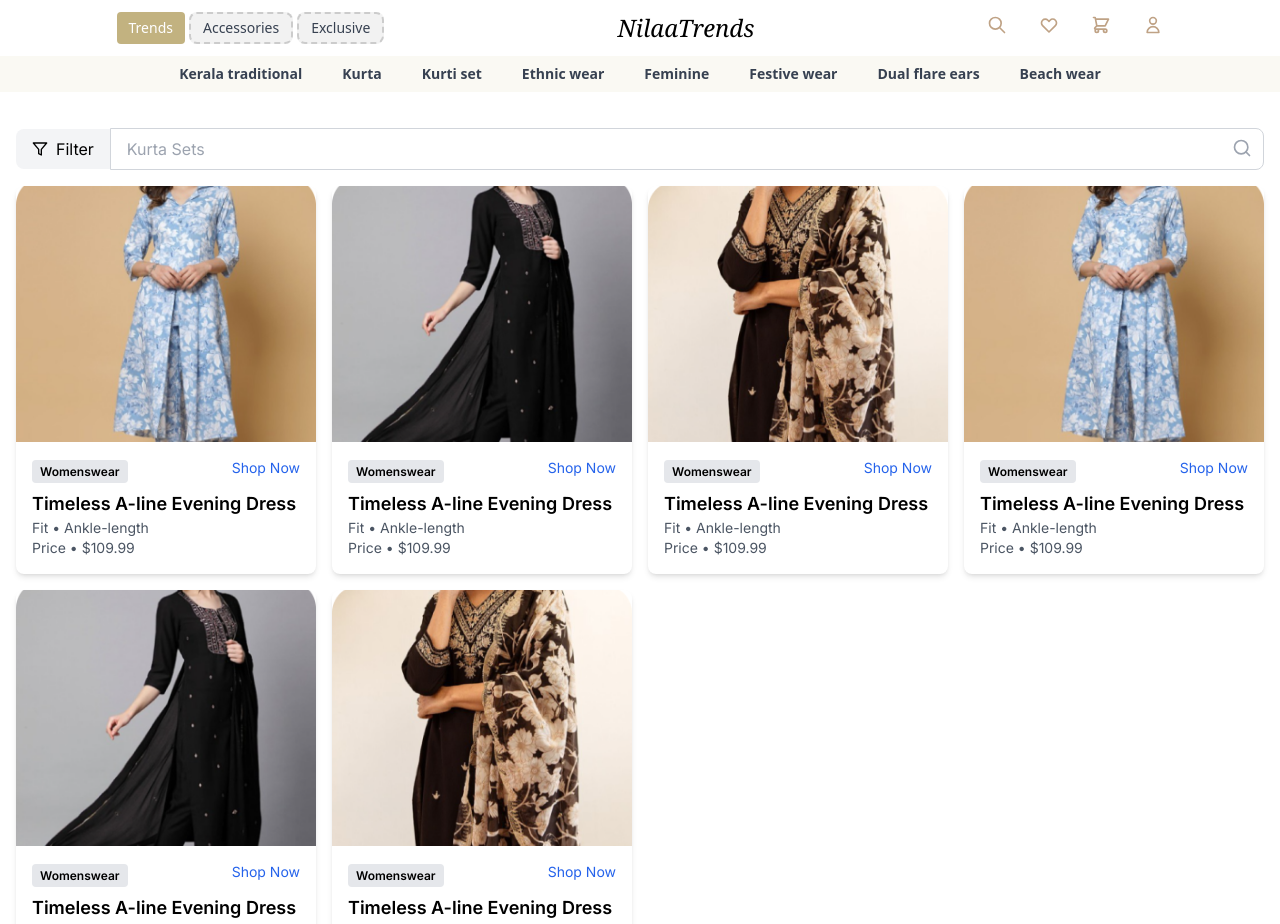
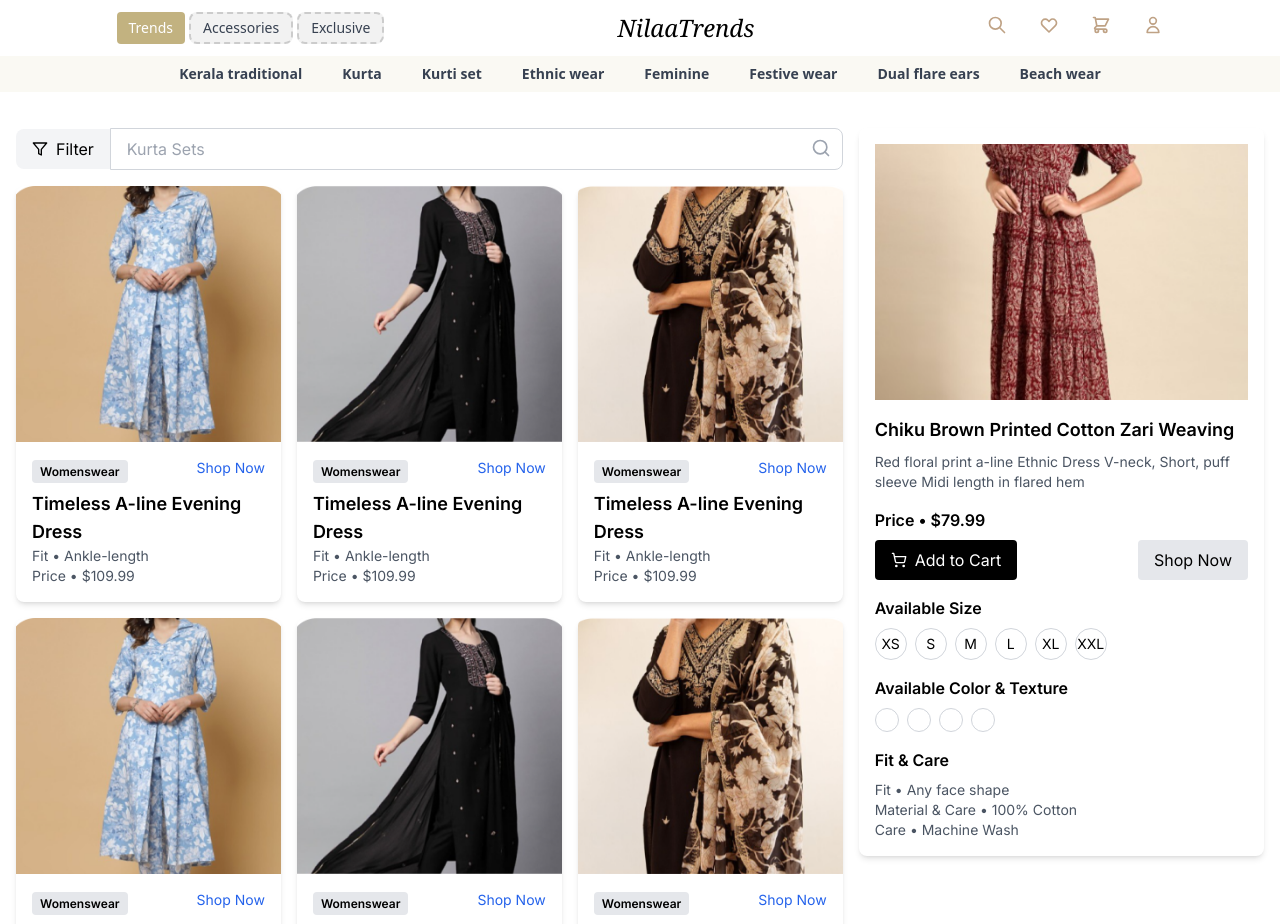
Before and after one commit to abdusamad8575/nila-trends, a Next.js app in the folder client/: page /allproducts in a window 1280 px wide. Shown: the top 924 px of the page. Built offline with nearby package versions, Linux system fonts and the light colour scheme.

Commit message:
updated ui

```diff
--- a/client/app/allproducts/page.js
+++ b/client/app/allproducts/page.js
@@ -7,7 +7,9 @@ const ProductCard = ({ image, title, fit, price }) => (
     <img src={image} alt={title} className="w-full h-64 object-cover" />
     <div className="p-4">
       <span className="bg-gray-200 text-xs font-semibold px-2 py-1 rounded">Womenswear</span>
-  <Link href={'/products'}>    <button className="float-right text-sm text-blue-600">Shop Now</button></Link>
+      <Link href={'/products'}>
+        <button className="float-right text-sm text-blue-600">Shop Now</button>
+      </Link>
       <h3 className="mt-2 text-lg font-semibold">{title}</h3>
       <p className="text-sm text-gray-600">Fit • {fit}</p>
       <p className="text-sm text-gray-600">Price • ${price}</p>
@@ -27,7 +29,9 @@ const SizeOption = ({ size }) => (
 
 const KurtaSetsListing = () => {
   return (
-    <div className="max-w-7xl mx-auto p-4 mt-28" >
+    <div className="max-w-7xl mx-auto p-4 mt-28">
+      <div className="grid grid-cols-1 lg:grid-cols-12 gap-4">
+        <div className="lg:col-span-8 first-item">
           <div className="flex items-center mb-4">
             <button className="flex items-center px-4 py-2 bg-gray-100 rounded-l-lg">
               <Filter size={16} className="mr-2" />
@@ -42,8 +46,7 @@ const KurtaSetsListing = () => {
               <Search size={20} className="absolute right-3 top-2.5 text-gray-400" />
             </div>
           </div>
-
-      <div className="grid grid-cols-1 md:grid-cols-3 lg:grid-cols-4 gap-4">
+          <div className="grid grid-cols-1 md:grid-cols-2 lg:grid-cols-3 gap-4">
             <ProductCard
               image="/assets/product1.png"
               title="Timeless A-line Evening Dress"
@@ -80,11 +83,14 @@ const KurtaSetsListing = () => {
               fit="Ankle-length"
               price="109.99"
             />
-        <div className="bg-white rounded-lg overflow-hidden shadow-md p-4 hidden">
+          </div>
+        </div>
+        <div className="lg:col-span-4 side-item hidden md:block">
+          <div className="sticky top-24 bg-white rounded-lg overflow-hidden shadow-md p-4">
             <img src="/assets/product.png" alt="Chiku Brown Printed Cotton" className="w-full h-64 object-cover mb-4" />
             <h2 className="text-lg font-semibold mb-2">Chiku Brown Printed Cotton Zari Weaving</h2>
             <p className="text-sm text-gray-600 mb-4">
-            Red floral print a-line Ethnic Dress V-neck,Short, puff sleeve Midi length in flared hem
+              Red floral print a-line Ethnic Dress V-neck, Short, puff sleeve Midi length in flared hem
             </p>
             <p className="font-semibold mb-2">Price • $79.99</p>
             <div className="flex justify-between mb-4">
@@ -92,7 +98,9 @@ const KurtaSetsListing = () => {
                 <ShoppingCart size={16} className="mr-2" />
                 Add to Cart
               </button>
-           <Link href="/products"> <button className="bg-gray-200 px-4 py-2 rounded">Shop Now</button></Link>
+              <Link href="/products">
+                <button className="bg-gray-200 px-4 py-2 rounded">Shop Now</button>
+              </Link>
             </div>
             <div className="mb-4">
               <h3 className="font-semibold mb-2">Available Size</h3>
@@ -115,7 +123,8 @@ const KurtaSetsListing = () => {
               <h3 className="font-semibold mb-2">Fit & Care</h3>
               <p className="text-sm text-gray-600">Fit • Any face shape</p>
               <p className="text-sm text-gray-600">Material & Care • 100% Cotton</p>
-            <p className="text-sm text-gray-600">Price • Machine Wash</p>
+              <p className="text-sm text-gray-600">Care • Machine Wash</p>
+            </div>
           </div>
         </div>
       </div>
--- a/client/app/components/lookbook/index.js
+++ b/client/app/components/lookbook/index.js
@@ -9,42 +9,26 @@ const JewelryShop = () => {
         <link href="https://fonts.googleapis.com/css2?family=Playfair+Display:wght@400;700&family=Roboto:wght@400;500&display=swap" rel="stylesheet" />
       </Head>
 
-      <header className="text-left my-8"> {/* Changed text-center to text-left */}
+      <header className="text-left my-8">
         <h1 className="text-3xl md:text-4xl font-serif mb-2">Shop Elegant Jewellery</h1>
         <p className="text-base md:text-lg text-gray-600">OUR LATEST LOOKBOOK</p>
       </header>
 
       <main className="grid grid-cols-2 gap-4">
         {/* First Row */}
-        <div className="relative overflow-hidden rounded-lg aspect-video">
+        <div className="relative overflow-hidden rounded-lg">
           <img src="/assets/comboset.png" alt="Stylish Combo Sets" className="object-cover w-full h-full" />
-          {/* <div className="absolute inset-0 flex flex-col justify-end p-4 md:p-6 bg-gradient-to-t from-black/50 to-transparent">
-            <p className="text-white text-xs md:text-sm mb-2">STYLISH</p>
-            <h2 className="text-white text-2xl md:text-3xl font-serif">COMBO SETS</h2>
-          </div> */}
         </div>
-        <div className="relative overflow-hidden rounded-lg aspect-video">
+        <div className="relative overflow-hidden rounded-lg">
           <img src="/assets/handmade.png" alt="Hand Made Jewelry" className="object-cover w-full h-full" />
-          {/* <div className="absolute inset-0 flex flex-col justify-end p-4 md:p-6 bg-gradient-to-t from-black/50 to-transparent">
-            <p className="text-white text-xs md:text-sm mb-2">THE PERFECT</p>
-            <h2 className="text-white text-2xl md:text-3xl font-serif">HAND MADE</h2>
-          </div> */}
         </div>
 
         {/* Second Row */}
-        <div className="relative overflow-hidden rounded-lg aspect-video">
-        <img src="/assets/imitation.png" alt="Stylish Combo Sets" className="object-cover w-full h-full rounded-lg" />
-          {/* <div className="absolute inset-0 flex flex-col justify-center items-center p-4 md:p-6">
-            <p className="text-white text-xs md:text-sm mb-2">CLASSIC</p>
-            <h2 className="text-white text-2xl md:text-3xl font-serif">IMITATION</h2>
-          </div> */}
+        <div className="relative overflow-hidden rounded-lg">
+          <img src="/assets/imitation.png" alt="Imitation Jewelry" className="object-cover w-full h-full" />
         </div>
-        <div className="relative overflow-hidden rounded-lg aspect-video">
+        <div className="relative overflow-hidden rounded-lg">
           <img src="/assets/comboset.png" alt="Stylish Combo Sets" className="object-cover w-full h-full" />
-          {/* <div className="absolute inset-0 flex flex-col justify-end p-4 md:p-6 bg-gradient-to-t from-black/50 to-transparent">
-            <p className="text-white text-xs md:text-sm mb-2">STYLISH</p>
-            <h2 className="text-white text-2xl md:text-3xl font-serif">COMBO SETS</h2>
-          </div> */}
         </div>
       </main>
     </div>
```
Lines whose indentation alone changed are shown as unchanged.
